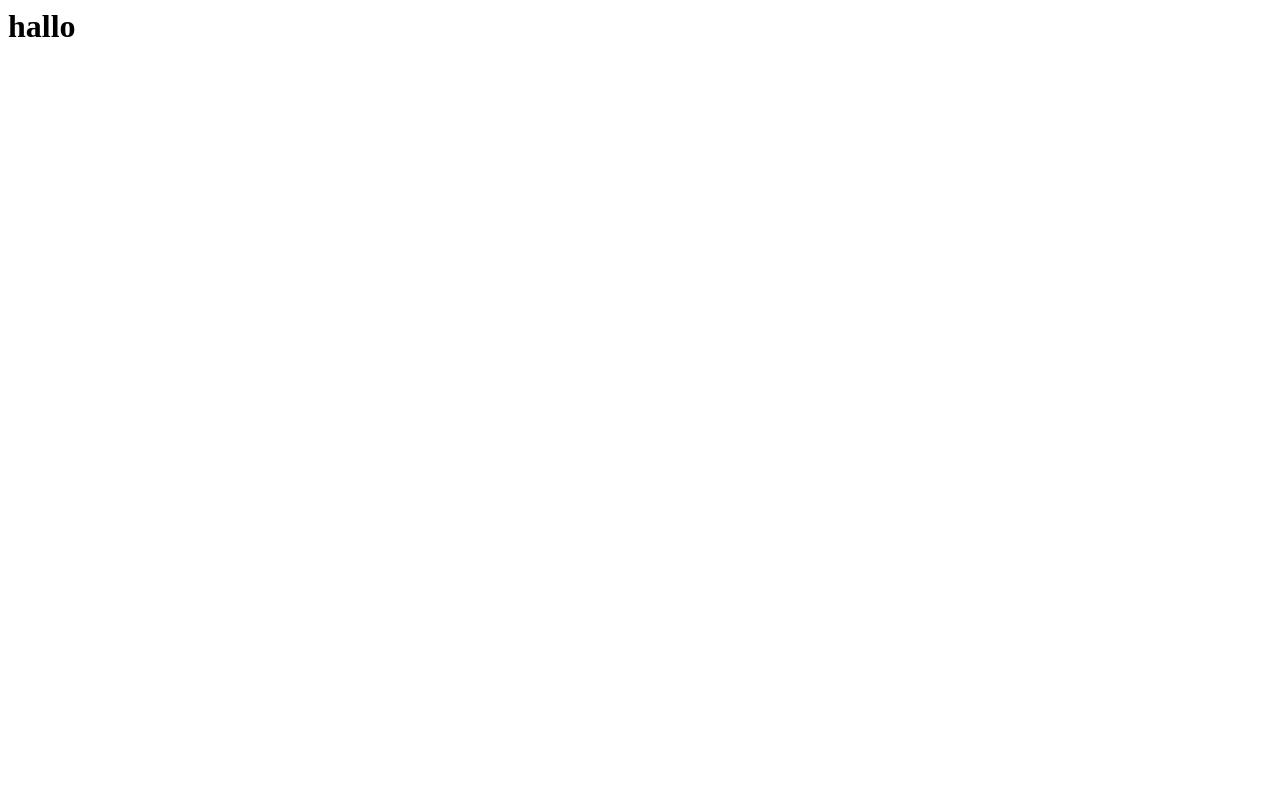
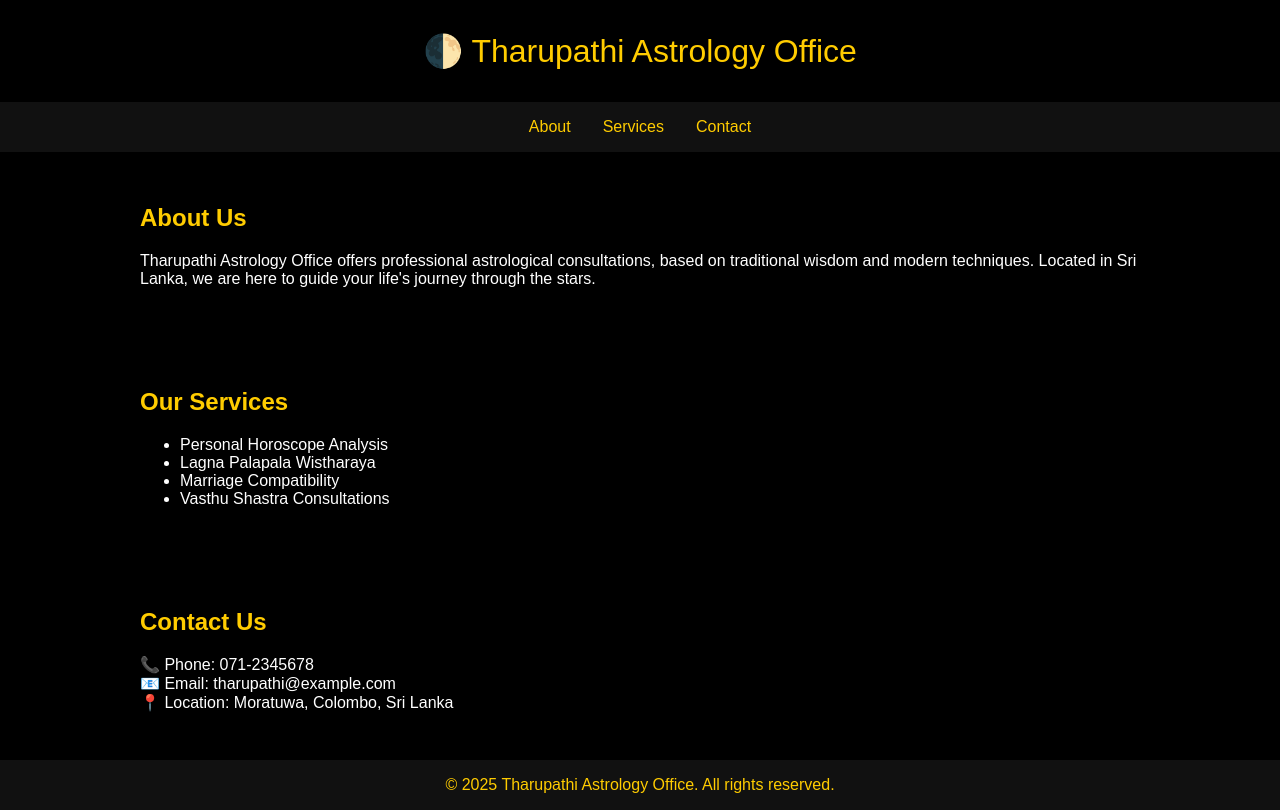
Before and after one commit to binuka1/tharupathi, a plain HTML site: page index.html in a window 1280 px wide. Drawn offline with Linux system fonts and the light colour scheme.

Commit message:
Update index.html

```diff
--- a/index.html
+++ b/index.html
@@ -1 +1,111 @@
-<h1>hallo</h1>
+<!DOCTYPE html>
+<html lang="en">
+<head>
+  <meta charset="UTF-8" />
+  <meta name="viewport" content="width=device-width, initial-scale=1.0" />
+  <title>Tharupathi Office</title>
+  <style>
+    :root {
+      --primary-color: #ffcc00;
+      --bg-color: #000000;
+      --text-color: #ffffff;
+    }
+
+    body {
+      margin: 0;
+      font-family: Arial, sans-serif;
+      background-color: var(--bg-color);
+      color: var(--text-color);
+    }
+
+    header {
+      background-color: var(--bg-color);
+      color: var(--primary-color);
+      padding: 2rem;
+      text-align: center;
+      font-size: 2rem;
+    }
+
+    nav {
+      display: flex;
+      justify-content: center;
+      background: #111;
+    }
+
+    nav a {
+      color: var(--primary-color);
+      text-decoration: none;
+      padding: 1rem;
+    }
+
+    nav a:hover {
+      background: var(--primary-color);
+      color: var(--bg-color);
+    }
+
+    section {
+      padding: 2rem;
+      max-width: 1000px;
+      margin: auto;
+    }
+
+    h2 {
+      color: var(--primary-color);
+    }
+
+    footer {
+      background: #111;
+      color: var(--primary-color);
+      text-align: center;
+      padding: 1rem;
+    }
+
+    @media (max-width: 600px) {
+      nav {
+        flex-direction: column;
+      }
+    }
+  </style>
+</head>
+<body>
+  <header>
+    🌓 Tharupathi Astrology Office
+  </header>
+
+  <nav>
+    <a href="#about">About</a>
+    <a href="#services">Services</a>
+    <a href="#contact">Contact</a>
+  </nav>
+
+  <section id="about">
+    <h2>About Us</h2>
+    <p>
+      Tharupathi Astrology Office offers professional astrological consultations, based on traditional wisdom and modern techniques. Located in Sri Lanka, we are here to guide your life's journey through the stars.
+    </p>
+  </section>
+
+  <section id="services">
+    <h2>Our Services</h2>
+    <ul>
+      <li>Personal Horoscope Analysis</li>
+      <li>Lagna Palapala Wistharaya</li>
+      <li>Marriage Compatibility</li>
+      <li>Vasthu Shastra Consultations</li>
+    </ul>
+  </section>
+
+  <section id="contact">
+    <h2>Contact Us</h2>
+    <p>
+      📞 Phone: 071-2345678<br />
+      📧 Email: tharupathi@example.com<br />
+      📍 Location: Moratuwa, Colombo, Sri Lanka
+    </p>
+  </section>
+
+  <footer>
+    &copy; 2025 Tharupathi Astrology Office. All rights reserved.
+  </footer>
+</body>
+</html>
```
